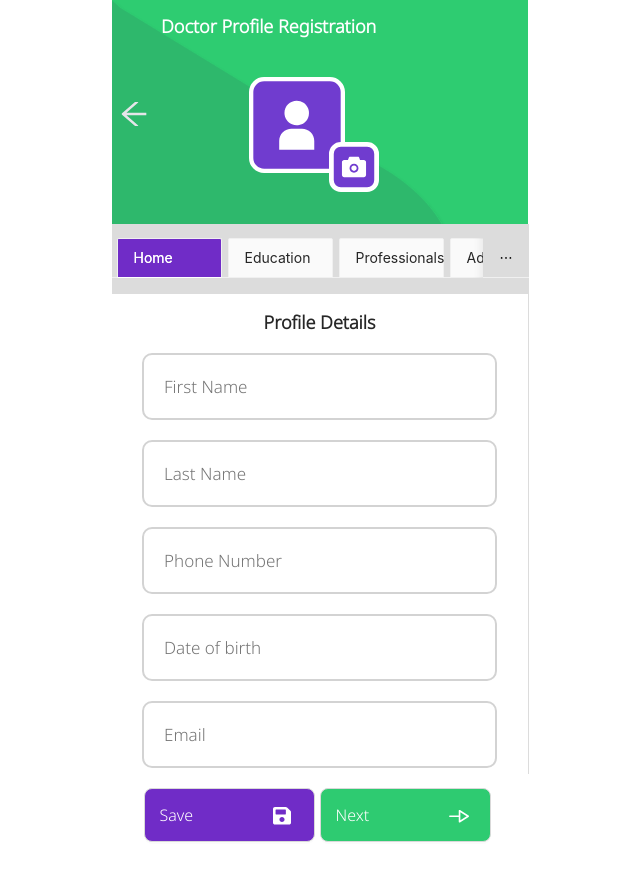
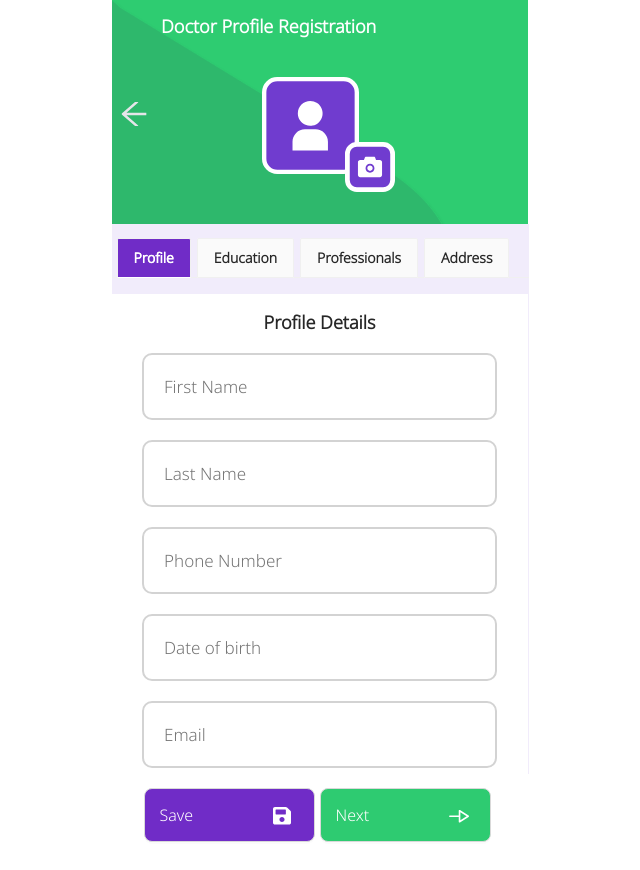
Before and after one commit to arockiyastephenl/doctor_app, a React (Create React App) app: page /tabForm in a window 1280 px wide. Shown: the whole page, without its empty margins (320-960 px from the left). Built offline with nearby package versions, Linux system fonts and the light colour scheme.

Commit message:
address add

```diff
--- a/src/App.css
+++ b/src/App.css
@@ -8,7 +8,6 @@
 }
 .bg-container1 {
     display: flex;
-
     background-color: #2ECC71;
     background-size: cover;
     width: 26rem;
@@ -48,7 +47,7 @@
 .tab-bg {
     width: 417px;
     height: 550px;
-    background-color: gainsboro;
+    background-color: #F1ECFB;
     padding-top: 14px;
 
 
@@ -57,13 +56,13 @@
 .avatar {
     position: absolute;
     top: 77px;
-    left: 137px;
-    width: 96px;
+    left: 150px;
+    width: 97px;
 }
 .camera {
     position: absolute;
     top: 142px;
-    right: 149px;
+    right: 133px;
     width: 50px;
 }
 .home-tab {
@@ -143,7 +142,7 @@ button:focus{
     border: 1px solid #f0f0f0;
     transition: all 0.3s cubic-bezier(0.645, 0.045, 0.355, 1);
     margin-right: 4px;
-    width: 105px;
+    /* width: 105px; */
 }
 .ant-tabs-tab.ant-tabs-tab-active .ant-tabs-tab-btn {
     color: white;
@@ -168,8 +167,12 @@ ant-tabs-tab {
     outline: none;
     cursor: pointer;
 }
-
-
+.ant-tabs-tab-btn {
+  outline: none;
+  transition: all 0.3s;
+  font-family: 'Noto Sans', sans-serif;
+  font-weight: bold;
+}
 
 @import url("https://fonts.googleapis.com/css2?family=Oxygen&display=swap");
 @import url("https://fonts.googleapis.com/css2?family=Noto+Sans:ital,wght@0,700;1,700&family=Oxygen:wght@300;400&display=swap");
--- a/src/components/AddressTab.jsx
+++ b/src/components/AddressTab.jsx
@@ -23,6 +23,20 @@ function AddressTab() {
     setReviews(true);
   }
 
+  // home address input field
+  const homeAddressInput = [];
+  const [homeAddressAddField, setHomeAddressAddField] = useState(homeAddressInput);
+  const addHomeAddressInput = () => {
+    setHomeAddressAddField(tabs => {
+        return [ ...tabs, "end"];});
+      };
+  const workAddressInput = [];
+  const [workAddressAddField, setWorkAddressAddField] = useState(workAddressInput);
+  const addWorkAddressInput = () => {
+      setWorkAddressAddField(tabs => {
+            return [ ...tabs, "end"];});
+      };
+
 
   return (
 
@@ -36,18 +50,29 @@ function AddressTab() {
    {description && (
     <div >
      <form>
-         <p style={{color:"#702cc7"}}>Address<img alt="" src={ IconAddRound} style={{marginLeft:"264px", marginRight:"-4px"}}/> </p>
+         <p style={{color:"#702cc7"}}>Address<img alt="" src={ IconAddRound} onClick={addHomeAddressInput} style={{marginLeft:"264px", marginRight:"-4px"}}/> </p>
            <input  className='form-input-field' placeholder='Address 1'type="text" />
            <input  className='form-input-field' placeholder='Address 2' type="text" />
            <input  className='form-input-field' placeholder='City' type="text" />
            <input  className='form-input-field' placeholder='District' type="text" />
            <input  className='form-input-field' placeholder='State' type="text" />
-
+           <div>
+                {homeAddressAddField.map((item, i) => {
+                  return (
+                    <input
+                      // value={item.value}
+                      // id={i}
+                      className="form-input-field"
+                      // type={item.type}
+                       />
+                  );
+                })}
+           </div>
      </form>
      <form>
          <p style={{color:"#702cc7",marginLeft:"-279px"}}>Country </p>
            <input  className='form-input-field' placeholder='Country'type="text" />
-           <input  className='form-input-field' placeholder='Address 2' type="text" />
+           <input  className='form-input-field' placeholder='Mobile number' type="number"  />
      </form>
      <Button className='btn save-btn'>Save  <img src={ IconSave } alt="" style={{marginLeft:"80px"}} /></Button>
      <Button className='btn next-btn'>Next <img src={ IconNextArrow } alt="" style={{marginLeft:"80px"}}/></Button>
@@ -57,18 +82,29 @@ function AddressTab() {
      <div >
 
      <form>
-          <p style={{color:"#702cc7"}}>Address < img alt='' src={ IconAddRound} style={{marginLeft:"264px", marginRight:"-4px"}}/> </p>
+          <p style={{color:"#702cc7"}}>Address < img alt='' src={ IconAddRound} onClick={addWorkAddressInput} style={{marginLeft:"264px", marginRight:"-4px"}}/> </p>
            <input  className='form-input-field' placeholder='Address 1'type="text" />
            <input  className='form-input-field' placeholder='Address 2' type="text" />
            <input  className='form-input-field' placeholder='City' type="text" />
            <input  className='form-input-field' placeholder='District' type="text" />
            <input  className='form-input-field' placeholder='State' type="text" />
-
+           <div>
+                {workAddressAddField.map((item, i) => {
+                  return (
+                    <input
+                      // value={item.value}
+                      // id={i}
+                      className="form-input-field"
+                      // type={item.type}
+                       />
+                  );
+                })}
+              </div>
      </form>
      <form>
          <p style={{color:"#702cc7",marginLeft:"-279px"}}>Country </p>
            <input  className='form-input-field' placeholder='Country'type="text" />
-           <input  className='form-input-field' placeholder='Address 2' type="text" />
+           <input  className='form-input-field' placeholder='Mobile number' type="number" />
      </form>
      <Button className='btn save-btn'>Save  <img src={ IconSave } alt="" style={{marginLeft:"80px"}} /></Button>
      <Button className='btn next-btn'>Next <img src={ IconNextArrow } alt="" style={{marginLeft:"80px"}}/></Button>
--- a/src/components/TabForm.jsx
+++ b/src/components/TabForm.jsx
@@ -23,7 +23,7 @@ const { TabPane } = Tabs;
 
 // eslint-disable-next-line
 function TabForm() {
-  const [currentTab, setCurrentTab] = useState("Home");
+  const [currentTab, setCurrentTab] = useState("Profile");
   function callback(key) {
     console.log(key);
     setCurrentTab (key)
@@ -44,19 +44,34 @@ function TabForm() {
     console.log(key);
     console.log(event);
     setCurrentTab (key)
-    if (key === 'Home') {
+    if (key === 'Profile') {
       console.log('tab 1 clicked...');
     }
   };
+   // add exta input fields
+   const educationInput = [];
+   const [educationAddField, seteducationAddField] = useState(educationInput);
+   const addEduInput = () => {
+     seteducationAddField(tabs => {
+       return [ ...tabs, "end"];});
+     };
+
+   const professionInput = [];
+   const [professionAddField, setprofessionAddField] = useState(professionInput);
+   const addProfessInput = () => {
+       setprofessionAddField(tabs => {
+         return [ ...tabs, "end"];});
+     };
+
   return (
-    <div className='tab-align'>
+    <div className='tab-align' >
     <div className='tab-bg' >
       <Tabs onChange={callback}  type="card"
       activeKey ={currentTab}
 
     >
 
-        <TabPane onTabClick={callbackTabClicked} tab="Home" key="Home"  >
+        <TabPane onTabClick={callbackTabClicked} tab="Profile" key="Profile"  >
         <div className='home-tab'>
       <h1 className='profile-text'> Profile Details</h1>
         <form>
@@ -78,11 +93,22 @@ function TabForm() {
         <div className='home-tab'>
         <h1 className='profile-text'> Education Details</h1>
           <form>
-              <p style={{color:"#702cc7"}}>Add education details form  <img alt="" src={ IconAddRound} style={{marginLeft:"146px"}}/> </p>
+              <p style={{color:"#702cc7"}}>Add education details form  <img alt="" src={ IconAddRound} onClick={addEduInput} style={{marginLeft:"146px"}}/> </p>
               <input  className='form-input-field' placeholder='Education deatils 1'type="text" />
               <input  className='form-input-field' placeholder='Education deatils 2' type="text" />
               <input  className='form-input-field' placeholder='Education deatils 3' type="text" />
-
+              <div>
+                {educationAddField.map((item, i) => {
+                  return (
+                    <input
+                      // value={item.value}
+                      // id={i}
+                      className="form-input-field"
+                      // type={item.type}
+                       />
+                  );
+                  })}
+                   </div>
           </form>
           <Button className='btn save-btn'>Save  <img src={ IconSave } alt="" style={{marginLeft:"80px"}} /></Button>
           <Button className='btn next-btn' onClick={handleSelect1}>Next <img src={ IconNextArrow } alt="" style={{marginLeft:"80px"}}/></Button>
@@ -94,12 +120,24 @@ function TabForm() {
         <div className='home-tab'>
         <h1 className='profile-text'> Professionals Details</h1>
           <form>
-              <p style={{color:"#702cc7"}}>Add education details form  <img alt="" src={ IconAddRound} style={{marginLeft:"146px"}}/> </p>
+              <p style={{color:"#702cc7" }}>Add Profession details form  <img alt="" src={ IconAddRound} onClick={addProfessInput} style={{marginLeft:"146px"}}/> </p>
               <input  className='form-input-field' placeholder='Clinic Name'type="text" />
               <input  className='form-input-field' placeholder='Clinic license number' type="text" />
-              <input  className='form-input-field' placeholder='clinic phone number' type="text" />
+              <input  className='form-input-field' placeholder='clinic phone number' type="number"  />
               <input  className='form-input-field' placeholder='Professionals Details 4' type="text" />
-
+                {/* input fields */}
+                <div>
+                {professionAddField.map((item, i) => {
+                  return (
+                    <input
+                      // value={item.value}
+                      // id={i}
+                      className="form-input-field"
+                      // type={item.type}
+                       />
+                  );
+                })}
+              </div>
           </form>
           <Button className='btn save-btn'>Save  <img src={ IconSave } alt="" style={{marginLeft:"80px"}} /></Button>
           <Button className='btn next-btn' onClick={handleSelect2}>Next <img src={ IconNextArrow } alt="" style={{marginLeft:"80px"}}/></Button>
@@ -108,14 +146,13 @@ function TabForm() {
         </TabPane>
 
         <TabPane  onTabClick={callbackTabClicked} tab="Address" key="Address">
-         <AddressTab />
-
-
+          <AddressTab />
         </TabPane>
 
 
       </Tabs>
     </div>
+
   </div>
 
   )
```
